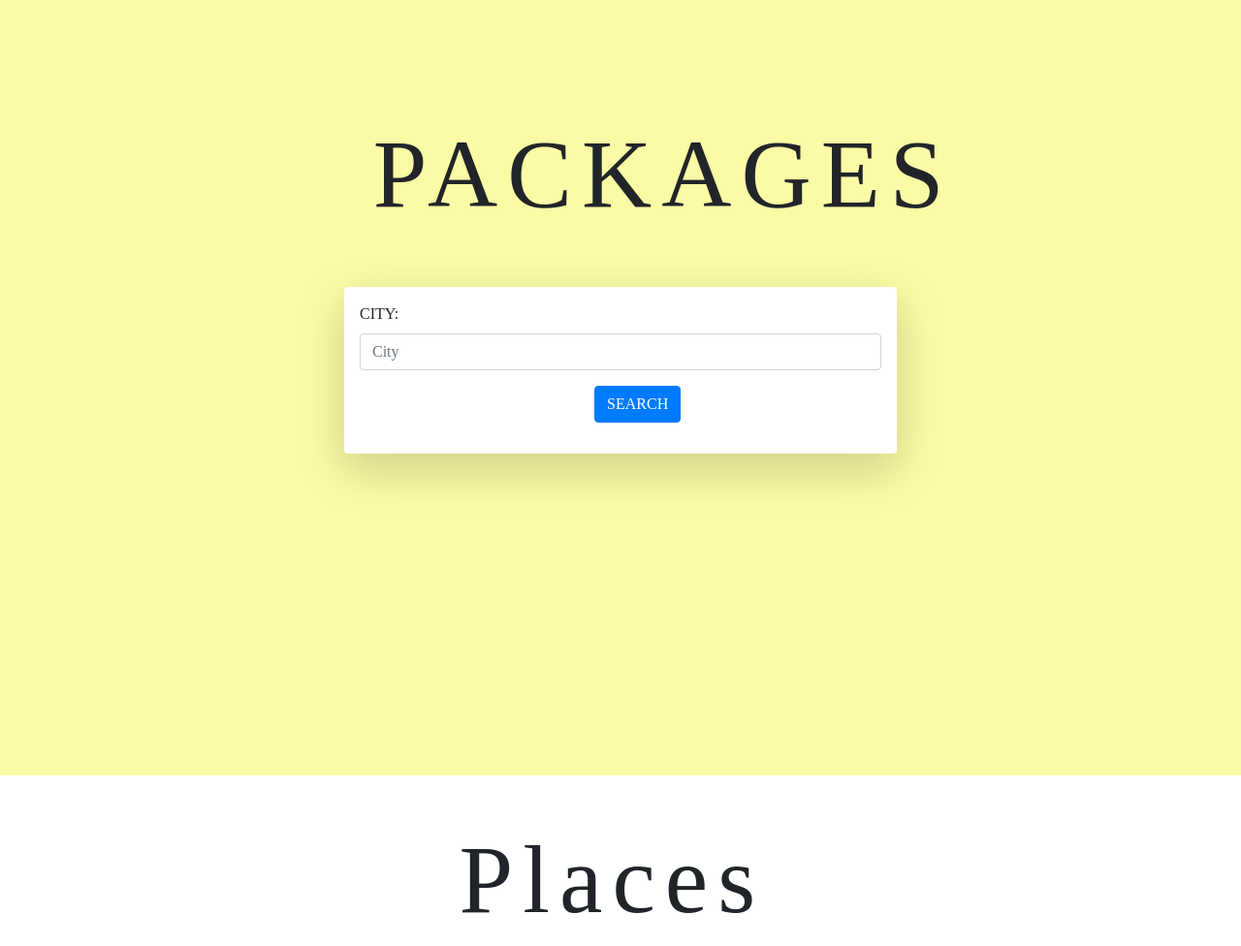
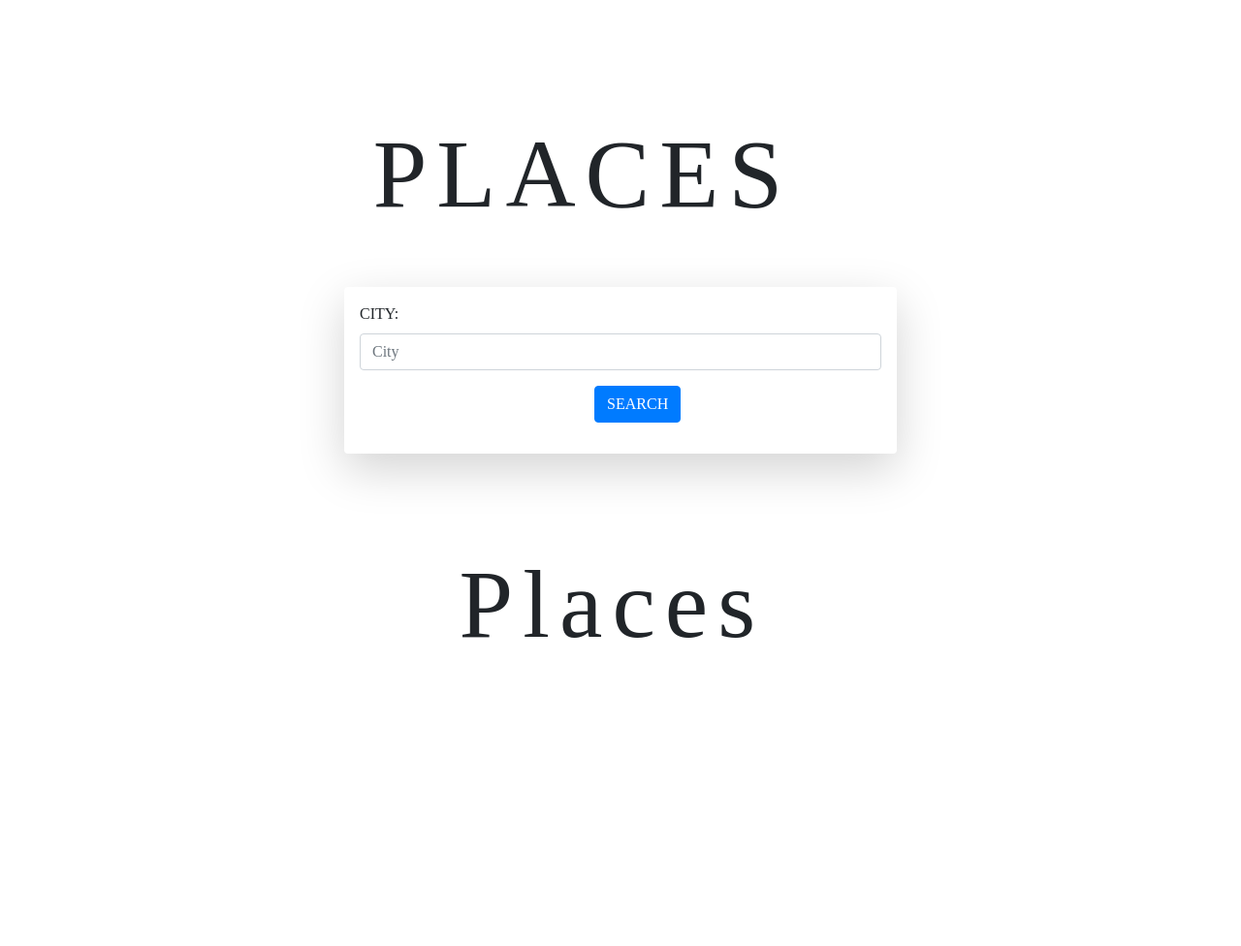
Before and after one commit to 2887ankit/Cloud-Platform-Programming, a Django app: page /places/ in a window 1280 px wide. Shown: the whole page at 97% size. After the commit the page ends 658 px from the top, so only its background shows below. Run offline with Django 3.2, Linux system fonts and the light colour scheme; some libraries are stand-ins or nearby versions; some web fonts are replaced.

Commit message:
updated places.html

```diff
--- a/templates/places.html
+++ b/templates/places.html
@@ -1,10 +1,10 @@
 {% extends 'index.html' %}
 
 {% block content %}
-<div class="fd">
+<div>
   <br><br><br><br><br>
 <div class="container form">
-  <h1 class="tr">PACKAGES</h1>
+  <h1 class="tr">PLACES</h1>
   <br><br>
   <div class="row">
     <div class="col-md-3"></div>
```
